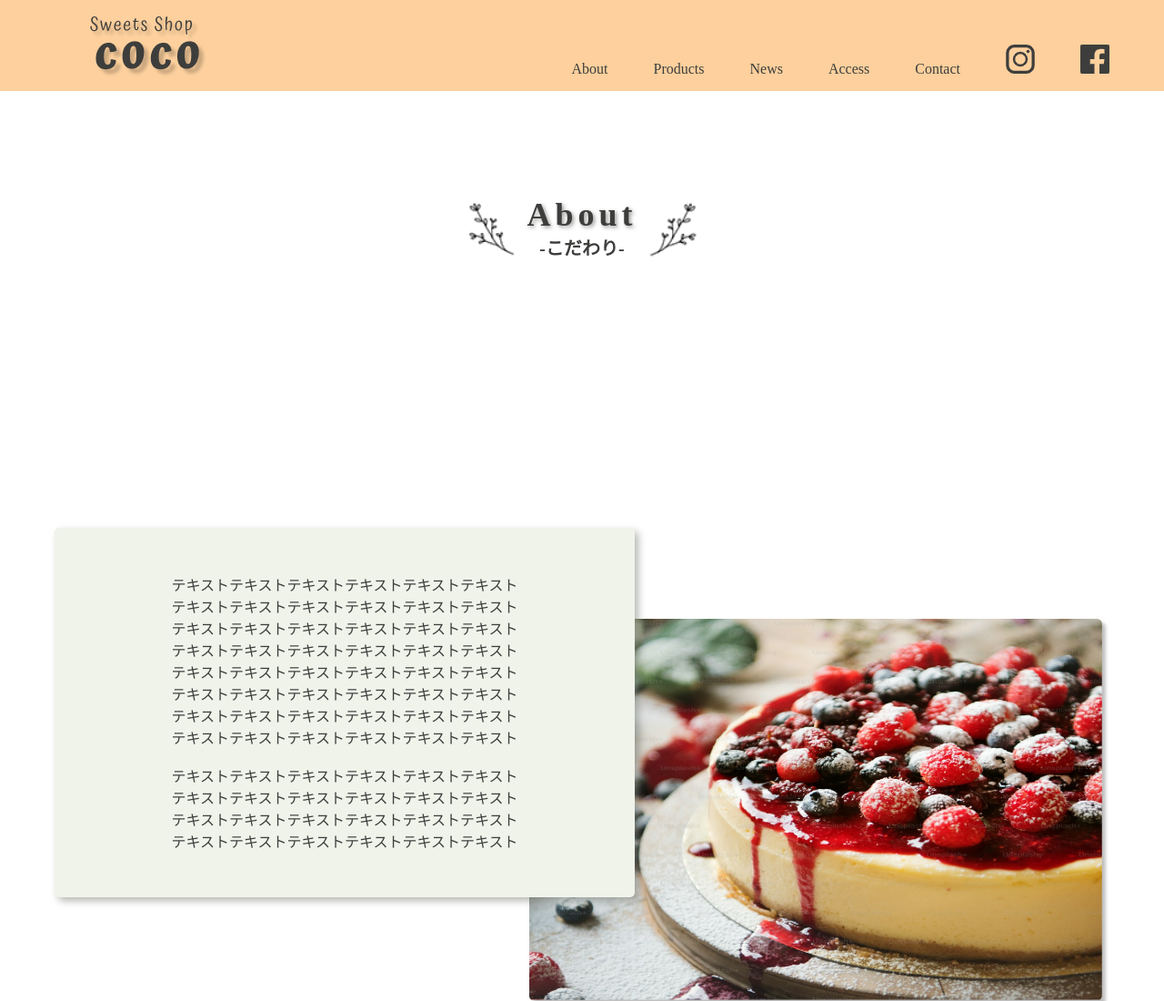
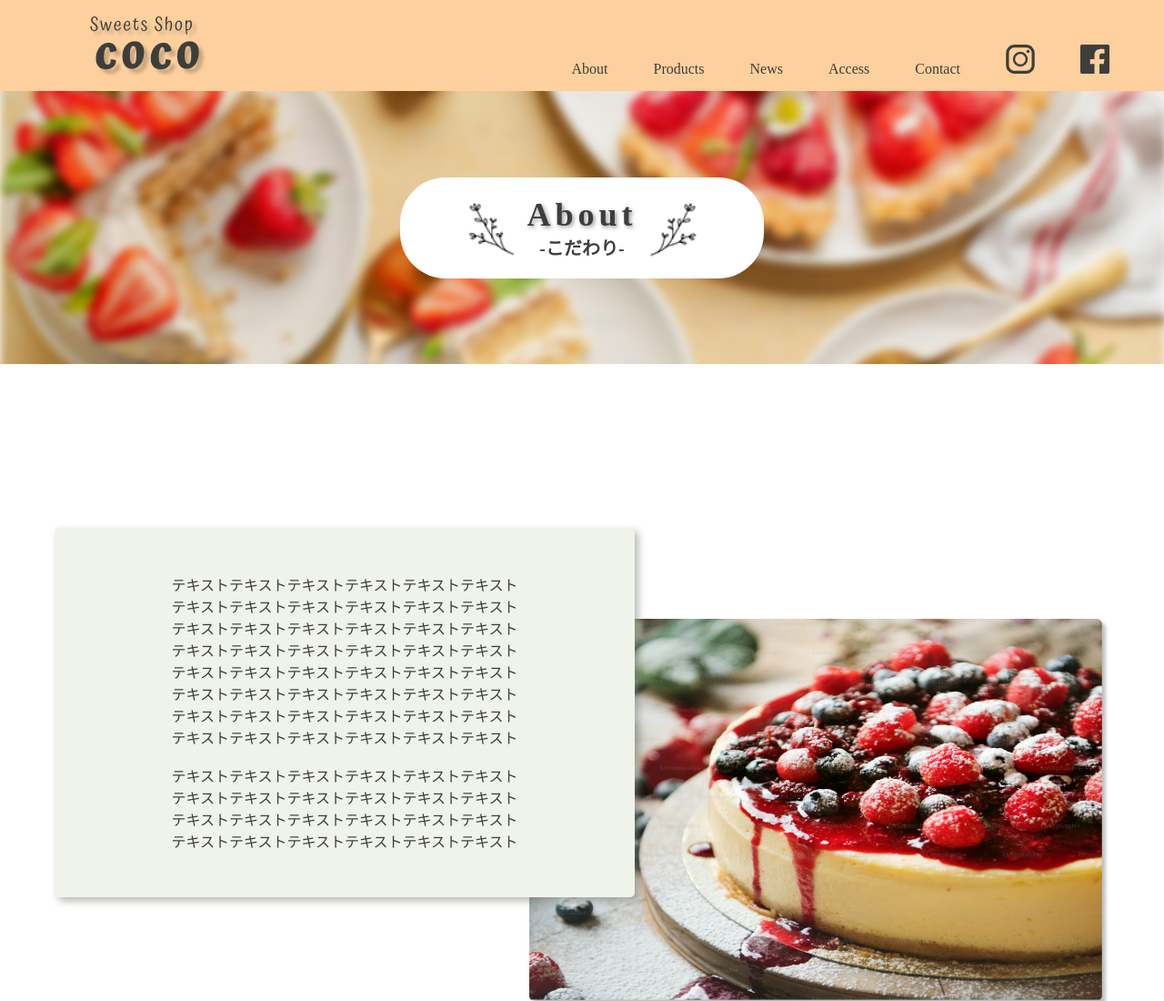
Before and after one commit to yoko-1820/original_site, a plain HTML site: page about.html in a window 1280 px wide. Shown: the top 1100 px of the page at 91% size. Drawn offline with nearby package versions, Linux system fonts and the light colour scheme; some packages are replaced by stand-ins of ours; files that its build step writes are made by us from their sources; a web font is replaced by a local one.

Commit message:
Update _basic.scss

```diff
--- a/css/parts/_basic.scss
+++ b/css/parts/_basic.scss
@@ -103,7 +103,7 @@ h2 {
 
 /*-- 各ページのタイトル背景 --*/
 .page_title {
-    background-image: url(original_site/img/concept_img.jpg);
+    background-image: url(/original_site/img/concept_img.jpg);
     background-position: center;
     background-repeat: no-repeat;
     background-size: cover;
```
